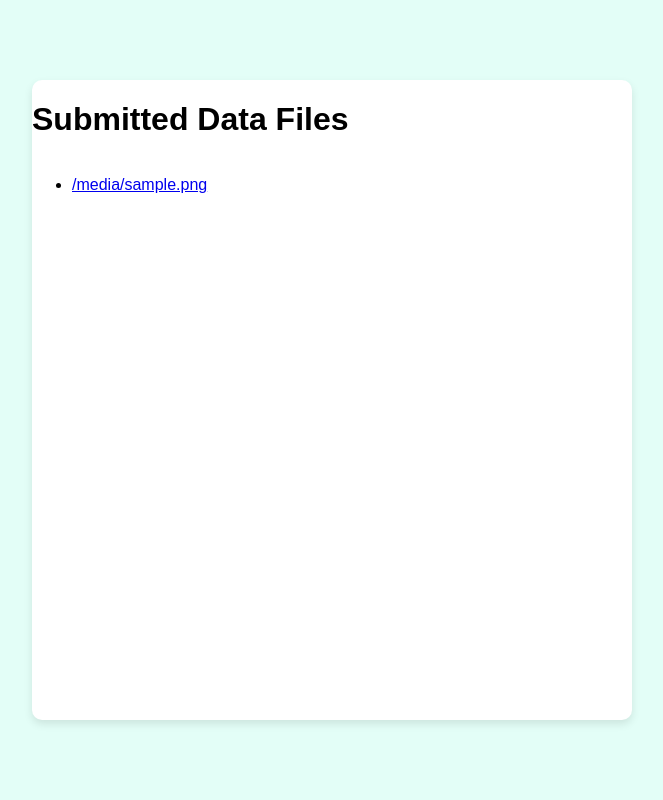
After one commit to aniketttt/Data-Collecting-Chatbot, a Flask app: template templates/view_data.html in a window 1280 px wide. The commit adds this page. Shown: the whole page, without its empty margins (308-971 px from the left). Run offline with Flask 3, Linux system fonts and the light colour scheme; the template is opened without the code that fills it: most values are stand-ins (such as "Sample title", 1, 10 or a date in 2020).

Commit message:
Add files via upload

```diff
--- a/templates/index.html
+++ b/templates/index.html
@@ -9,7 +9,7 @@
 <body>
     <div class="container">
         <div class="header">
-            <h1>Personal Details Chatbot</h1>
+            <h1>Personal Details Collection Chatbot</h1>
         </div>
         <div id="chatbox">
             <!-- Chat messages will appear here -->
@@ -17,6 +17,7 @@
         <div class="input-container">
             <input type="text" id="userInput" placeholder="Type a message...">
             <button id="sendMessage">Send</button>
+            <a href="{{ url_for('view_data') }}" class="view-files-btn">View Submitted Data</a>
         </div>
     </div>
 
@@ -82,7 +83,7 @@
         });
 
         // Initial greeting from chatbot
-        addMessage("Chatbot: Hello! I'm the Personal Details Chatbot. Let's get started. What is your name?");
+        addMessage("Chatbot: Hello! I'm the Personal Details Collection Chatbot. Let's get started. Choose your file name?");
     </script>
 </body>
 </html>
--- /dev/null
+++ b/templates/view_data.html
@@ -0,0 +1,19 @@
+<!DOCTYPE html>
+<html lang="en">
+<head>
+    <meta charset="UTF-8">
+    <meta name="viewport" content="width=device-width, initial-scale=1.0">
+    <link rel="stylesheet" href="{{ url_for('static', filename='style.css') }}">
+    <title>View Submitted Data</title>
+</head>
+<body>
+    <div class="container">
+        <h1>Submitted Data Files</h1>
+        <ul class="file-list">
+            {% for file in files %}
+            <li><a href="{{ url_for('display_file', filename=file) }}">{{ file }}</a></li>
+            {% endfor %}
+        </ul>
+    </div>
+</body>
+</html>
```
Also changed, not shown: templates/display_file.html (added, +15 -0 lines).
